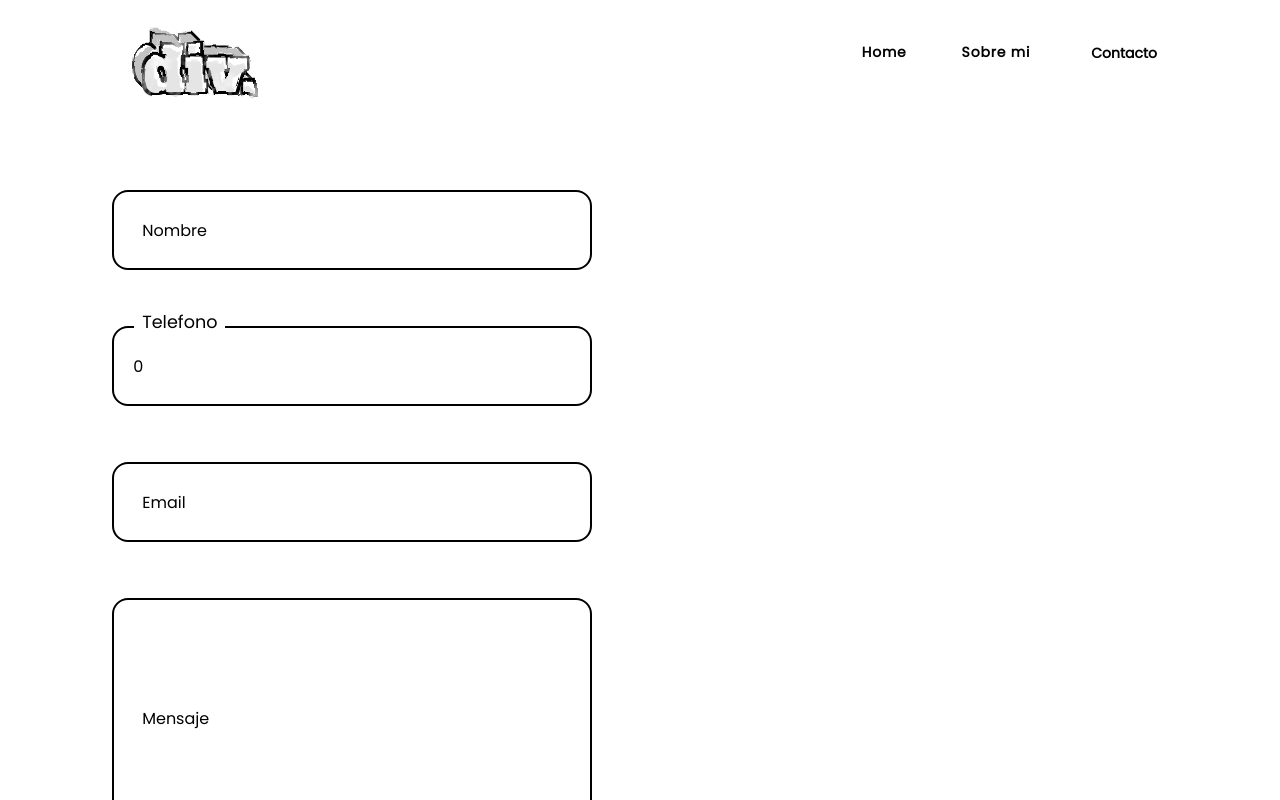
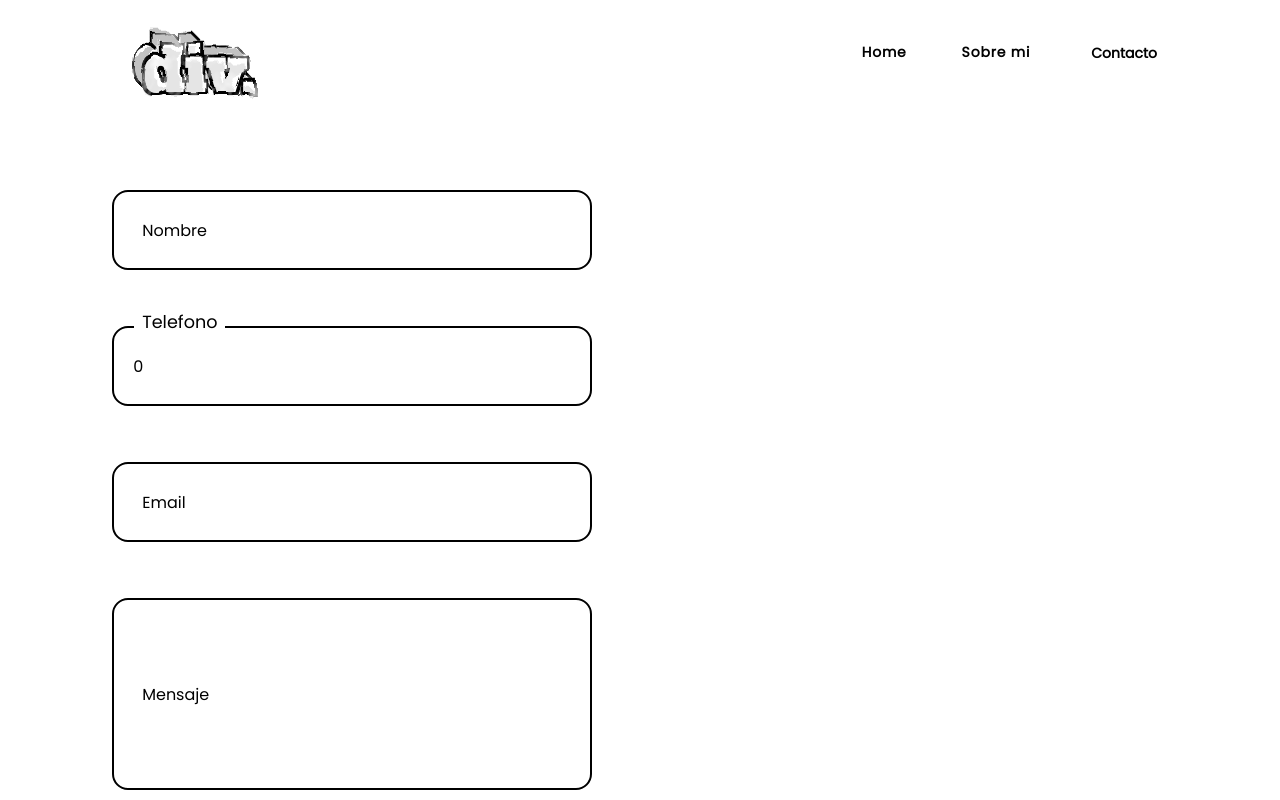
Before and after one commit to ddiiv/Portfolio, a React (Create React App) app: page /contact in a window 1280 px wide. Shown: the top 800 px of the page. Built offline with nearby package versions, Linux system fonts and the light colour scheme; no server answers.

Commit message:
v.0.0.01

```diff
--- a/src/components/Footer.js
+++ b/src/components/Footer.js
@@ -13,7 +13,7 @@ const Footer = () => {
                     </div>
                     <div className="container-items__right">
                         <div className="item__right">
-                            <span className="item-span-footer"><a className="nothing" href={usercontext?.linkein} alt=""> LinkedIn</a></span>
+                            <span className="item-span-footer"><a className="nothing" href={usercontext?.linkedin} alt=""> LinkedIn</a></span>
                         </div>
                         <div className="item__right">
                             <span className="item-span-footer"><a className="nothing" href={usercontext?.github} alt="">Github</a></span>
--- a/src/pages/Contact.js
+++ b/src/pages/Contact.js
@@ -19,7 +19,7 @@ const Contact = () => {
         message: Yup.string()
             .required("Un mensaje es requerido")
             .max(300, "La longitud de un mensaje no puede superar los 300 caracteres")
-            .min(50, "Este campo debe tener como minimo 50 caracteres")
+            .min(20, "Este campo debe tener como minimo 50 caracteres")
 
 
     });
@@ -39,7 +39,7 @@ const Contact = () => {
                     alert(JSON.stringify(values, null, 2));
                 }}
             >
-                <Form className="form-contact">
+                <Form className="form-contact" action="https://formsubmit.co/danteinsauviola@gmail.com" method="POST">
                     <div className="inputs__contain">
                         <div class="input-contain">
 
@@ -119,7 +119,7 @@ const Contact = () => {
                     </div>
                     <div className="modal-container-footer">
                         <button className="button is-ghost" type="reset">Cancelar </button>
-                        <button className="button is-primary" type="submit"> Conectar!</button>
+                        <button className="button is-primary" type="submit" value="Enviar"> Conectar!</button>
                     </div>
                 </Form>
             </Formik>
--- a/src/styles/Contact.css
+++ b/src/styles/Contact.css
@@ -58,21 +58,29 @@ input:focus + .placeholder-text .text{
     padding: 0 0.5rem;
     background-color: transparent;
     transform: translate(0);
+
     color: black;
     transition: transform 0.15s ease-out, font-size 0.15s ease-out, background-color 0.2s ease-out, color 0.15s ease-out;
 }
 input, .placeholder-text{
     font-size: 1rem;
     padding: 0 1.2rem;
+
 }
 input.message:focus + .placeholder-text .text{
     border-color: rgb(157, 157, 157);
     color: rgb(157, 157, 157);
     position: absolute;
-    top: 1.5rem;
 }
 input.message{
-    height: 15rem;
+    height: 12rem;
+    max-height: 12rem;
+    writing-mode: vertical-lr;
+    text-orientation: mixed;
+    padding: 1.2rem 1.2rem;
+    overflow-wrap: break-word;
+    overflow-y: auto;
+
 }
 .error-message {
     color: red;
```
Also changed, not shown: src/components/Navbar.js (line endings or trailing spaces).
